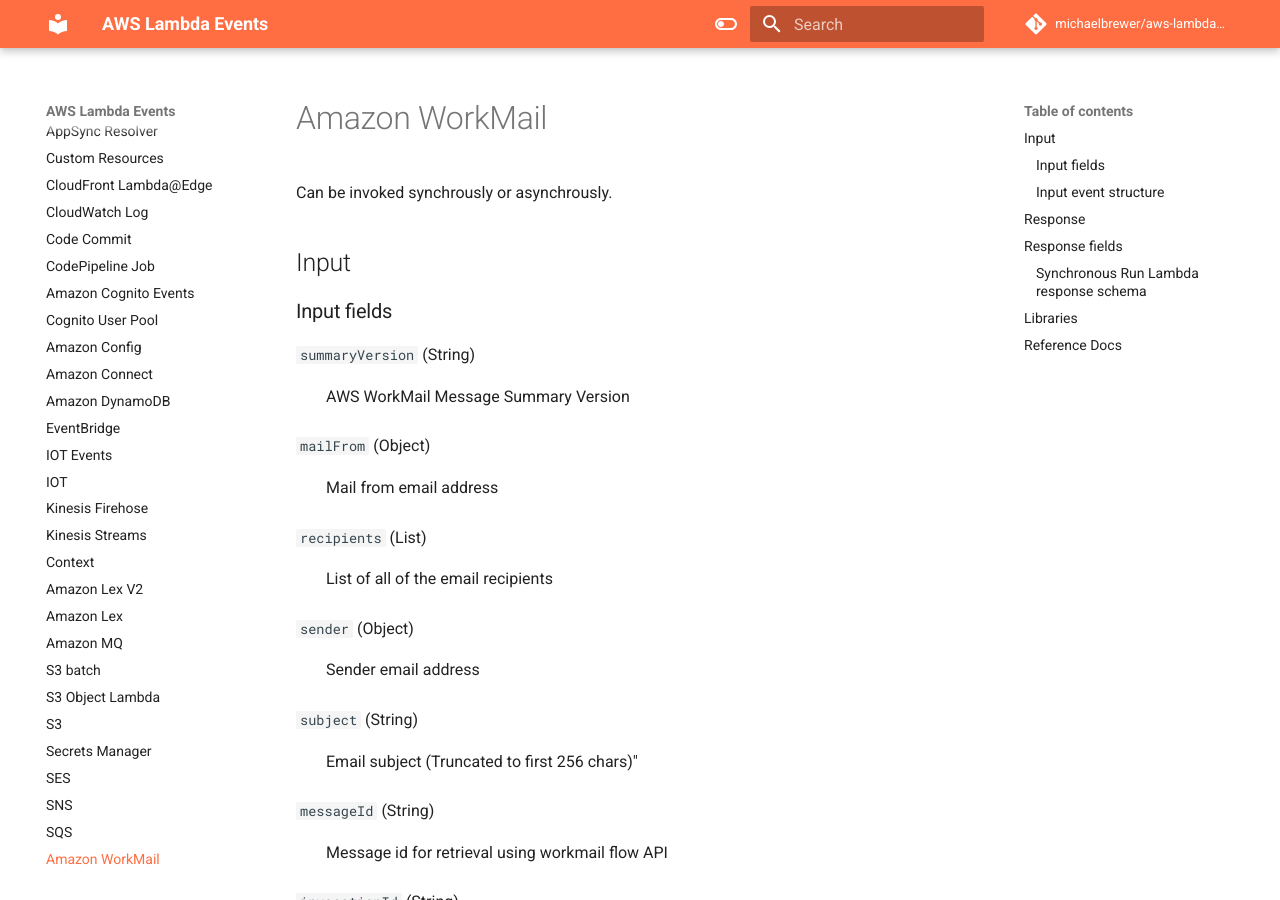
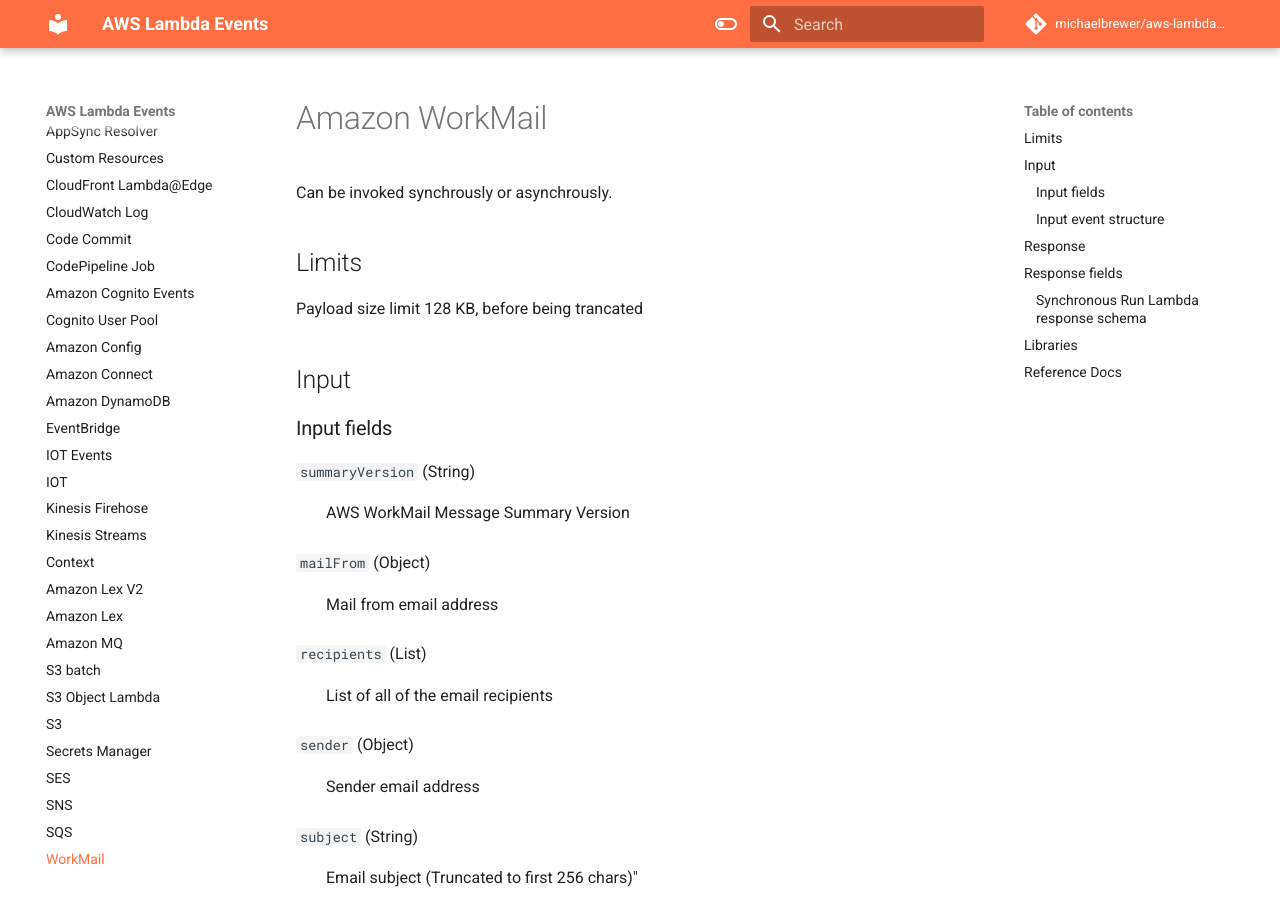
Before and after one commit to michaelbrewer/aws-lambda-events, an MkDocs documentation site: the page built from docs/work-mail.md, in a window 1280 px wide and 900 px high. Built offline with MkDocs 1.6.1 and Material for MkDocs 9.7.7, drawn with Linux system fonts in a browser that asks for light colours; comment, search, counter and statistics services are not loaded.

Commit message:
chore: limits

```diff
--- a/docs/work-mail.md
+++ b/docs/work-mail.md
@@ -1,6 +1,15 @@
+---
+title: WorkMail
+description: Amazon WorkMail
+---
+
 # Amazon WorkMail
 
 Can be invoked synchrously or asynchrously.
+
+## Limits
+
+Payload size limit 128 KB, before being trancated
 
 ## Input
 
```
